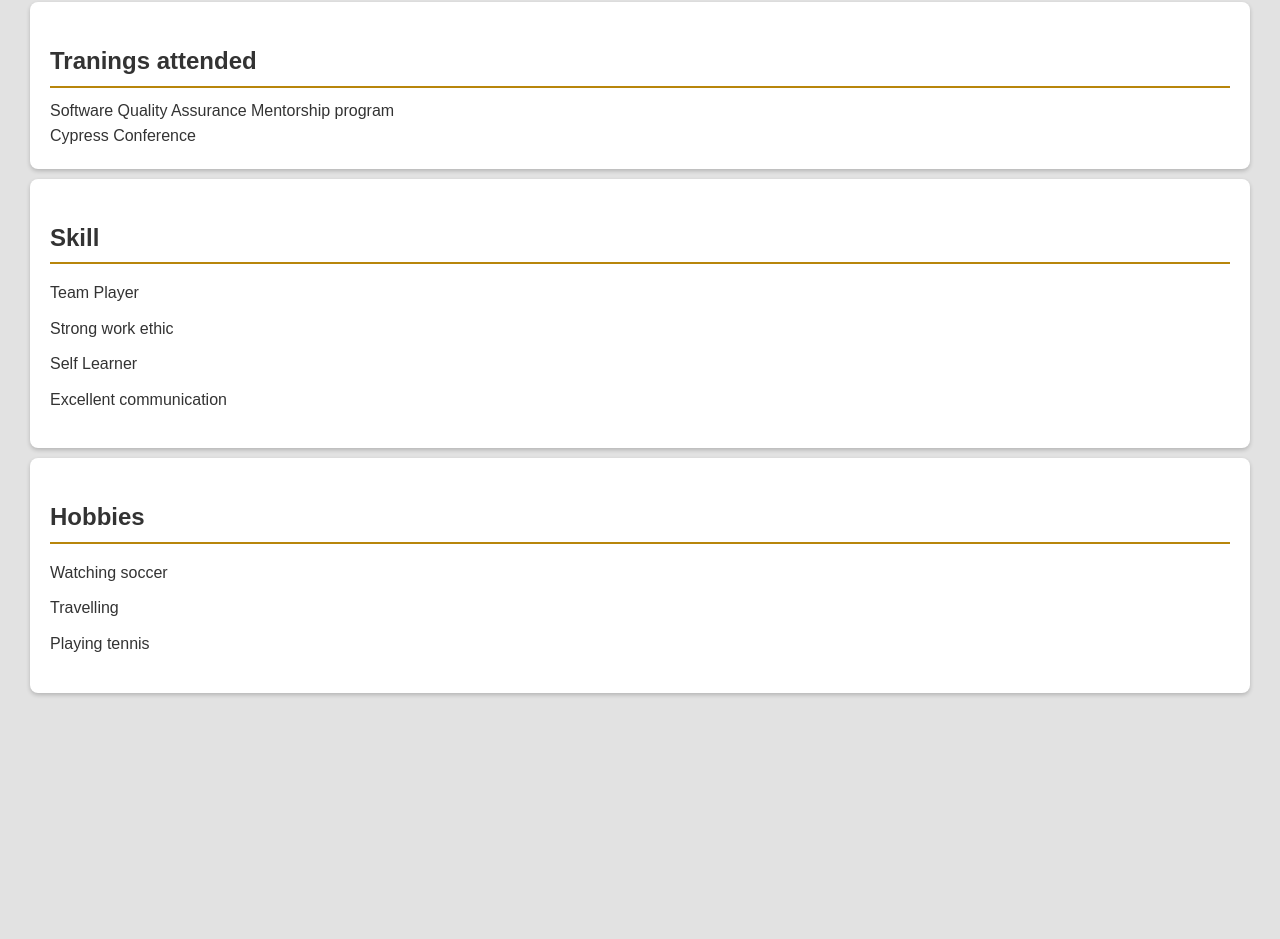
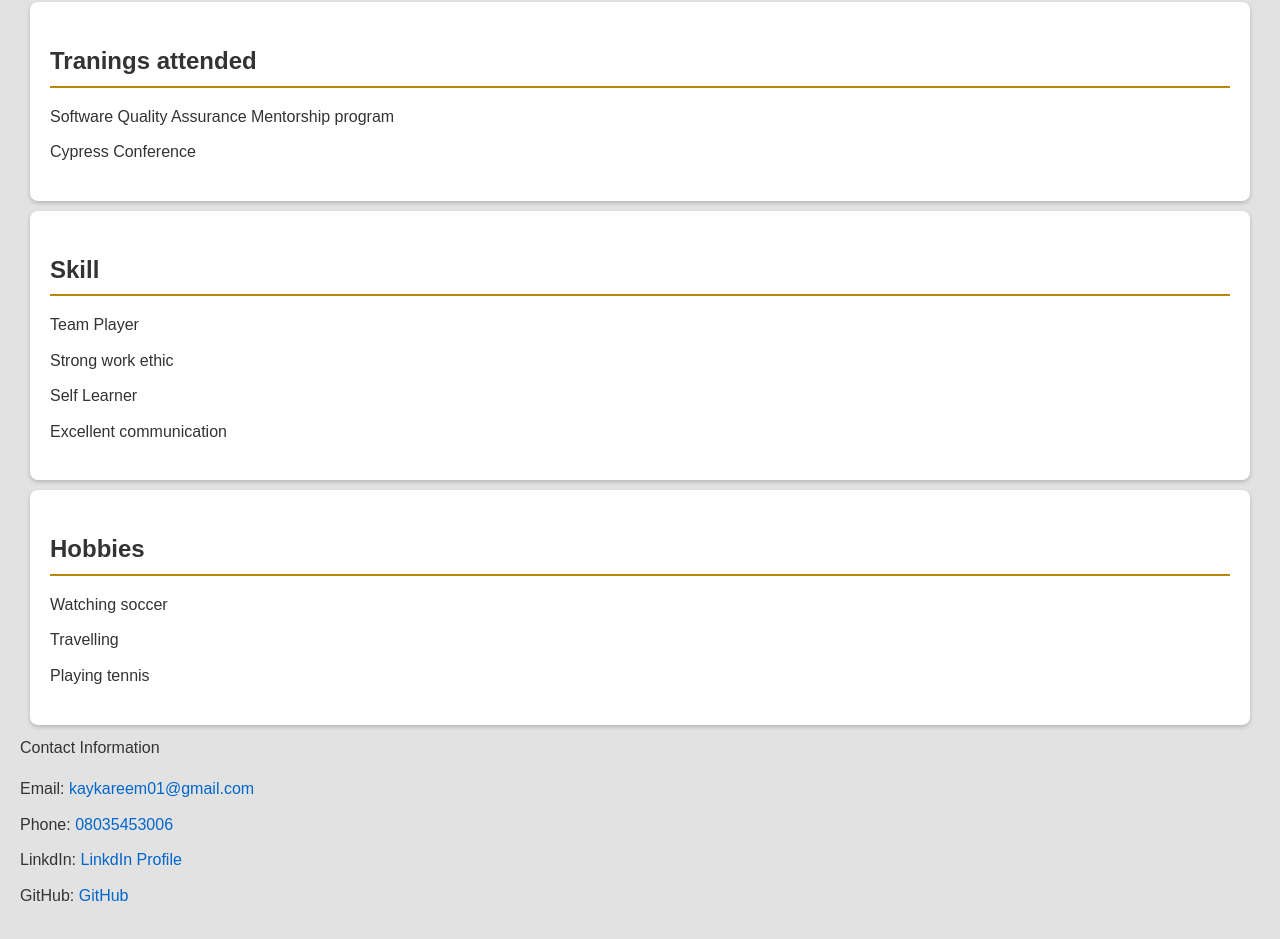
Before and after one commit to Kaybkareem/Resume--Project, a plain HTML site: page index.html in a window 1280 px wide. Shown: the part 1075-2014 px from the top of the page. Before the commit the page ends 1798 px from the top, so only its background shows below. Drawn offline with Linux system fonts and the light colour scheme.

Commit message:
Add files via upload

```diff
--- a/index.html
+++ b/index.html
@@ -10,7 +10,7 @@
     <header>
         <h1>Abdulkabir Abdulkareem</h1>
         <p>FCT Abuja | 08035453006 | <a href="mailto:kaykareem01@gmail.com">kaykareem01@gmail.com</a></p>
-        <p><a href="https:www.linkdln.com/in/abdulkabir-abdulkareem-26716a188">LinkdIn Profile</a> | <a href="https://github.com/Kaybkareem">GitHub Profile</a>
+        <p><a href="https:www.linkdln.com/in/abdulkabir-abdulkareem-26716a188" target="_blank">LinkdIn Profile</a> | <a href="https://github.com/Kaybkareem" target="_blank">GitHub Profile</a>
         </p>
     </header>
 
@@ -47,7 +47,7 @@
              <h2>Skill Summary</h2>
             <ul>
                 <li>
-                    Knowledege on various phases of Software Developmwnt Life Cycle and Software Testing life Cycle
+                    Knowledge on various phases of Software Development Life Cycle and Software Testing life Cycle
                 </li>
 
                 <li>
@@ -77,14 +77,16 @@
 
     <section>
               <h2>Tranings attended</h2>
-              <p>
-                Software Quality Assurance Mentorship program
-              </p>
+            <ul>
+                <li>
+             Software Quality Assurance Mentorship program
+             </li>
 
-              <p>
+              <li>
                 Cypress Conference
-              </p>
+              </li>
 
+            </ul>
 
     </section>
 
@@ -135,5 +137,24 @@
 
 
 
+    <footer>
+       <div class="contact-info">
+            <p>Contact Information</p>
+            <ul>
+                <li> Email: <a href="mailto:kaykareem01@gmail.com">kaykareem01@gmail.com</a>
+                </li>
+                <li>
+                    Phone: <a href="08035453006">08035453006</a>
+                </li>
+                <li>
+                    LinkdIn: <a href="https:www.linkdln.com/in/abdulkabir-abdulkareem-26716a188" target="_blank">LinkdIn Profile</a>
+                </li>
+                  <li>
+                    GitHub: <a href="https://github.com/Kaybkareem" target="_blank">GitHub</a>
+                  </li>
+            </ul>
+        </div>
+    </footer>
+
 </body>
 </html>
```
